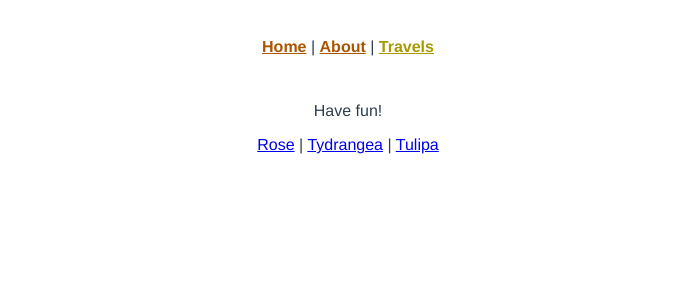
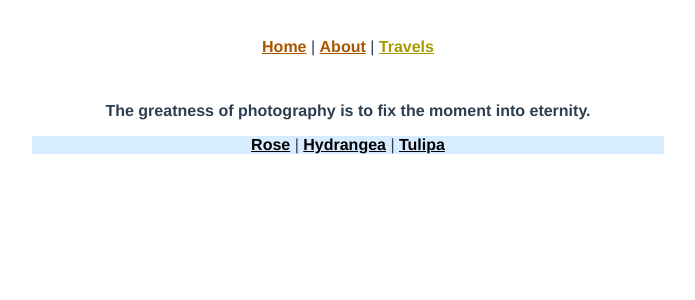
Before and after one commit to mengchu35/vue_router, a Vue app: page /travels in a window 1280 px wide. Shown: the top 300 px of the page, without its empty margins (292-987 px from the left). Built offline with nearby package versions, Linux system fonts and the light colour scheme.

Commit message:
[practice4] add content

```diff
--- a/src/components/Hydrangea.vue
+++ b/src/components/Hydrangea.vue
@@ -1,6 +1,10 @@
 <template>
   <div>
-    <p>Hydrangea</p>
+    <img alt="hydrangea" src="../assets/hydrangea.jpg">
+    <h3>Hydrangea</h3>
+    <p>
+      "I believe in the fairy story u wrote for me, and myself becomes the faint flower in the story."
+    </p>
   </div>
 </template>
 
@@ -9,3 +13,10 @@ export default {
   name: 'hydrangea',
 }
 </script>
+
+<style scoped>
+  img {
+    width: 30%;
+    margin-top: 18px;
+  }
+</style>
--- a/src/components/Rose.vue
+++ b/src/components/Rose.vue
@@ -1,6 +1,12 @@
 <template>
   <div>
-    <p>Rose</p>
+    <img alt="rose" src="../assets/rose.jpg">
+    <h3>Rose</h3>
+    <p>
+      "It is the time you have wasted for your rose that makes your rose so important."
+      <br>
+      - Little Prince
+    </p>
   </div>
 </template>
 
@@ -9,3 +15,10 @@ export default {
   name: 'rose',
 }
 </script>
+
+<style scoped>
+  img {
+    width: 30%;
+    margin-top: 18px;
+  }
+</style>
--- a/src/components/Tulipa.vue
+++ b/src/components/Tulipa.vue
@@ -1,6 +1,12 @@
 <template>
   <div>
-    <p>Tulipa</p>
+    <img alt="tulipa" src="../assets/tulipa.jpg">
+    <h3>Tulipa</h3>
+    <p>
+      "His flower had told him that she was only one of her kind in all universe. And here were five thousand of them, all alike, in one single garden！"
+      <br>
+      - Little Prince
+    </p>
   </div>
 </template>
 
@@ -9,3 +15,10 @@ export default {
   name: 'tulipa',
 }
 </script>
+
+<style scoped>
+  img {
+    width: 30%;
+    margin-top: 18px;
+  }
+</style>
--- a/src/views/About.vue
+++ b/src/views/About.vue
@@ -1,6 +1,6 @@
 <template>
   <div class="about">
-    <h1>This is an about page</h1>
+    <h1>Life is like flower, flower is like life.</h1>
     <p>
       "To see a world in a grain of sand. And a heaven in a wild flower."
       <br>
--- a/src/views/Travels.vue
+++ b/src/views/Travels.vue
@@ -1,9 +1,11 @@
 <template>
   <div>
-    <p>Have fun!</p>
-    <router-link to="/travels/rose">Rose</router-link> |
-    <router-link to="/travels/hydrangea">Tydrangea</router-link> |
-    <router-link to="/travels/tulipa">Tulipa</router-link>
+    <p><b>The greatness of photography is to fix the moment into eternity.</b></p>
+    <div class="travel-router">
+      <router-link to="/travels/rose">Rose</router-link> |
+      <router-link to="/travels/hydrangea">Hydrangea</router-link> |
+      <router-link to="/travels/tulipa">Tulipa</router-link>
+    </div>
     <router-view/>
   </div>
 </template>
@@ -13,3 +15,20 @@ export default {
   name: 'Travels',
 }
 </script>
+
+<style scoped>
+  .travel-router {
+    background-color: #d7edff;
+    width: 50%;
+    margin: auto;
+  }
+
+  .travel-router a {
+    font-weight: bold;
+    color: black;
+  }
+
+  .travel-router a.router-link-exact-active {
+    color: gray;
+  }
+</style>
```
